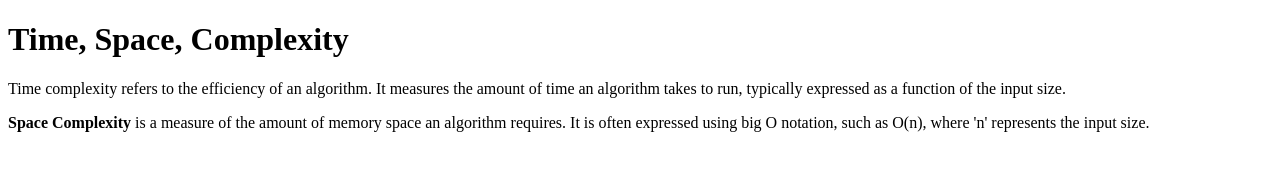
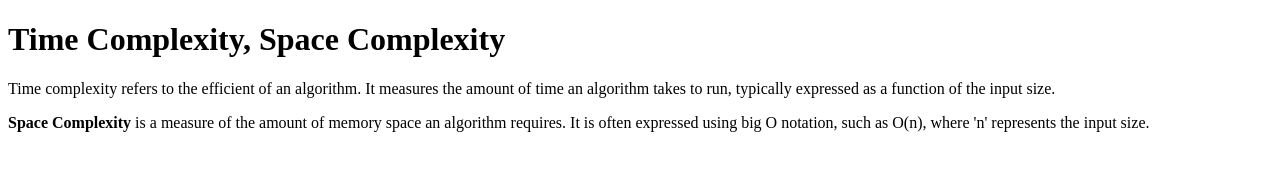
Before and after one commit to acciojob/time-and-space-complexity-Toshika-02, a website: page main.html in a window 1280 px wide. Drawn offline with Linux system fonts and the light colour scheme.

Commit message:
created a submission

```diff
--- a/main.html
+++ b/main.html
@@ -8,8 +8,8 @@
 
 <body>
 	<!-- the entire body must be written by student -->
-	<h1>Time, Space, Complexity</h1>
-    <p>Time complexity refers to the efficiency of an algorithm. It measures the amount of time an algorithm takes to run, typically expressed as a function of the input size.</p>
+	<h1>Time Complexity, Space Complexity</h1>
+    <p>Time complexity refers to the efficient of an algorithm. It measures the amount of time an algorithm takes to run, typically expressed as a function of the input size.</p>
     <p><b>Space Complexity</b> is a measure of the amount of memory space an algorithm requires. It is often expressed using big O notation, such as O(n), where 'n' represents the input size.</p>
     <script type="text/javascript" src="./script.js">
 </script>
```
